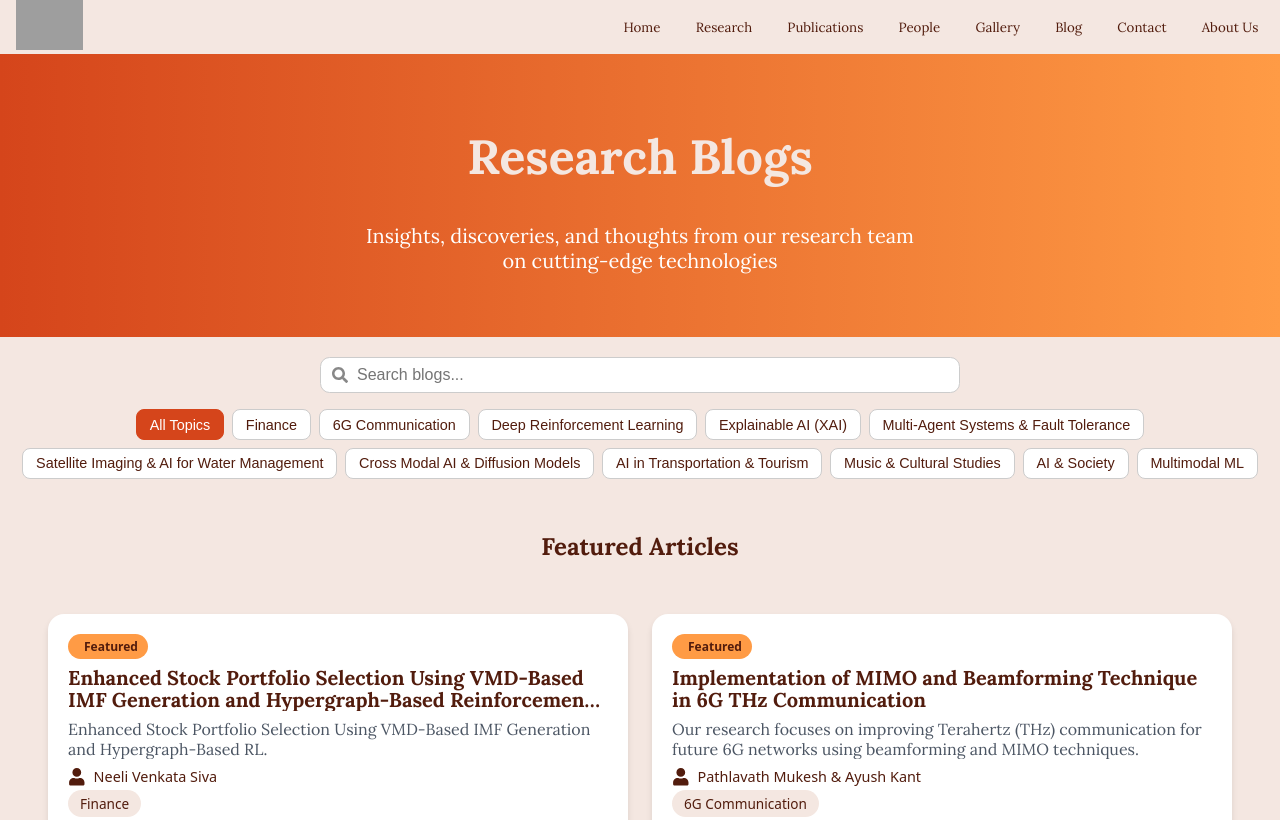
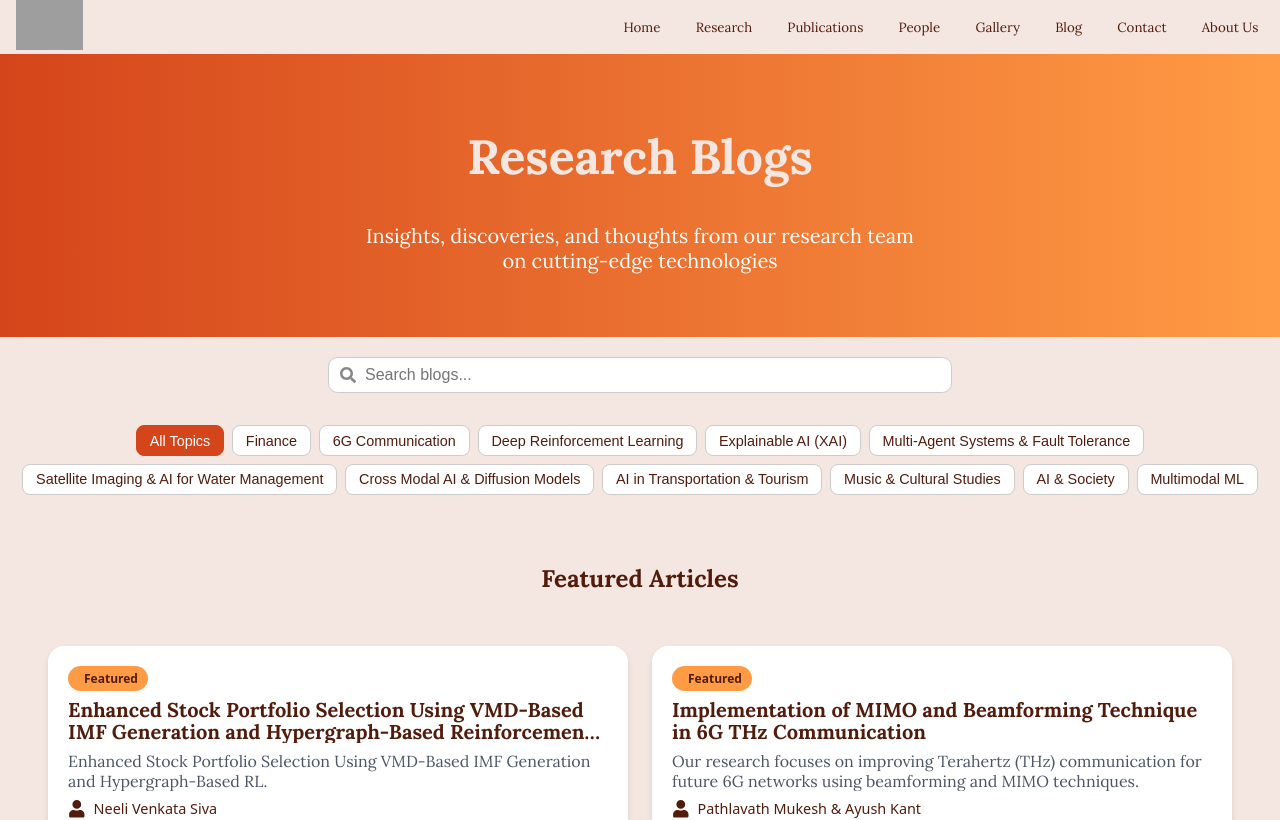
Before and after one commit to Jyotiux/NGCN, a React (Vite) app in the folder frontend/: page /blogs in a window 1280 px wide. Shown: the top 820 px of the page. Built offline with nearby package versions, Linux system fonts and the light colour scheme; grey boxes are pictures that could not be loaded.

Commit message:
Update Blogs.jsx

```diff
--- a/frontend/src/Pages/Blogs/Blogs.jsx
+++ b/frontend/src/Pages/Blogs/Blogs.jsx
@@ -48,6 +48,7 @@ const Blogs = () => {
 
       </div>
 {/* Search Bar */}
+<div className="filters-wrapper">
 <div className="search-bar-wrapper">
   <div className="search-input-wrapper">
     <FaSearch className="search-icon" />
@@ -84,7 +85,7 @@ const Blogs = () => {
   ))}
 
 </div>
-
+</div>
       {/* Blog List */}
       <div className="blog-list-wrapper">
         {(filteredFeaturedBlogs.length + filteredLatestBlogs.length) > 0 ? (
```
